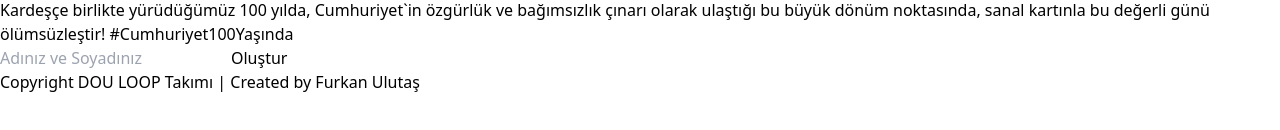
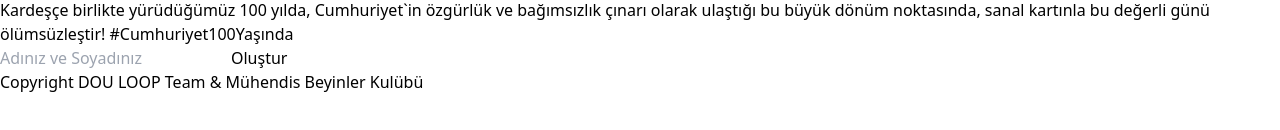
Before and after one commit to furkanulutas0/mbk-yuzyil, a React (Vite) app in the folder client/: page / in a window 1280 px wide. Shown: the part 556-686 px from the top of the page. Built offline with nearby package versions, Linux system fonts and the light colour scheme; a web font is replaced by a local one.

Commit message:
mbk added

```diff
--- a/client/src/components/Footer.jsx
+++ b/client/src/components/Footer.jsx
@@ -1,9 +1,20 @@
+import { Link } from "react-router-dom";
+
 export default function Footer() {
   return (
     <div>
       <footer className="bg-gradient-to-b from-slate-950 to-slate-900 shadow-2xl shadow-slate-300 p-3">
-        <h1 className="text-center text-slate-300">Copyright DOU LOOP Takımı | <span className="font-sans font-bold"> Created by Furkan Ulutaş</span></h1>
+        <h1 className="text-center text-slate-300 italic opacity-50">
+          Copyright{" "}
+          <Link to={"https://instagram.com/douloop97"}>
+            {" "}
+            <span className="font-bold text-white opacity-100">DOU LOOP </span>Team &{" "}
+          </Link>
+          <Link to={"https://instagram.com/muhendisbeyinlerdou"}>
+            <span className="font-bold text-white opacity-100">Mühendis Beyinler Kulübü </span>
+          </Link>
+        </h1>
       </footer>
     </div>
-  )
+  );
 }
```
